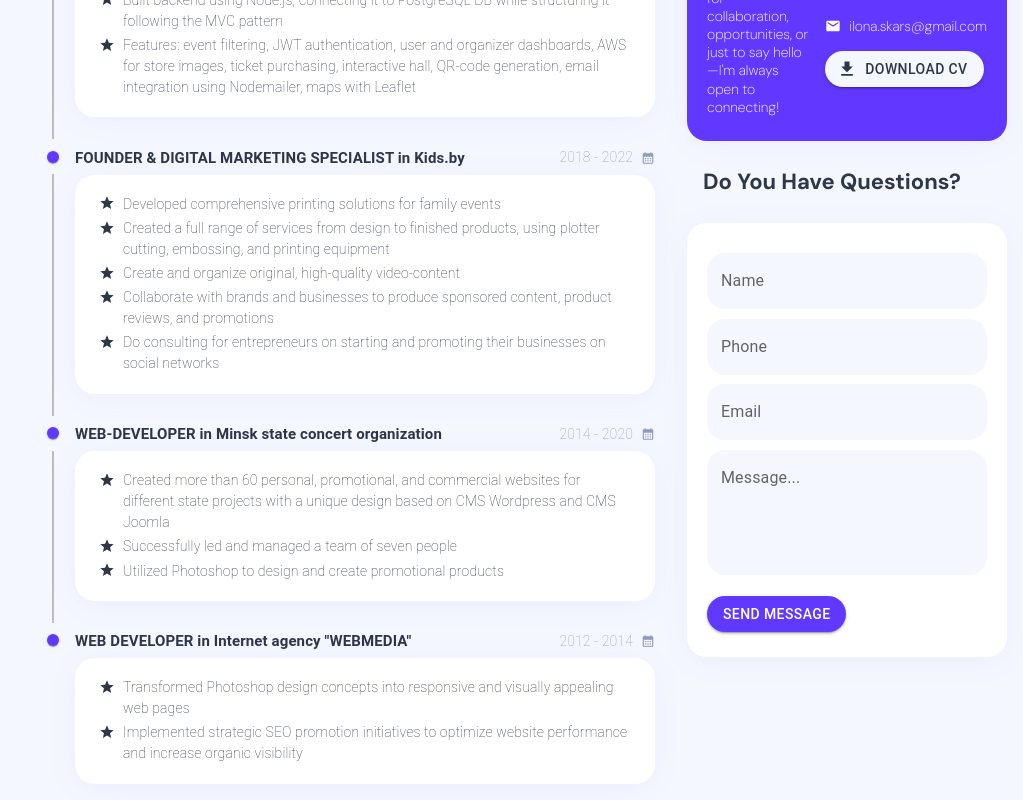
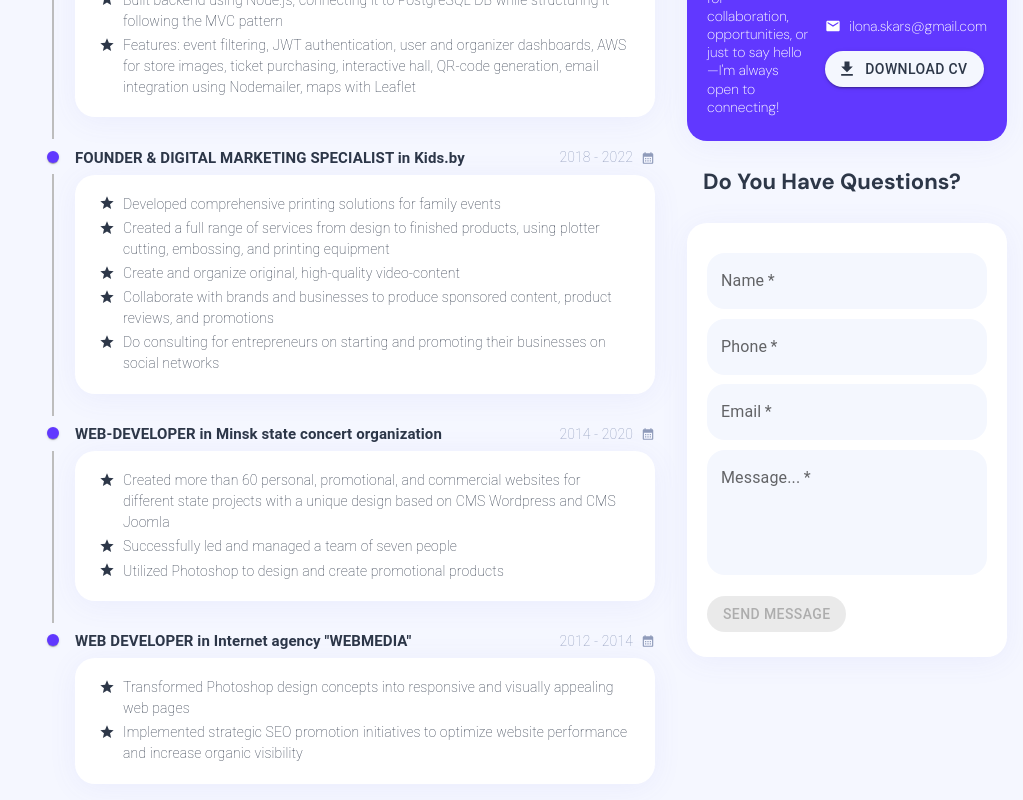
Before and after one commit to IlonaSkargovskaia/folio, a React (Create React App) app: page / in a window 1280 px wide. Shown: the part 2190-2990 px from the top of the page, without its empty margins (257-1280 px from the left). Built offline with nearby package versions, Linux system fonts and the light colour scheme.

Commit message:
fix: check form

```diff
--- a/src/components/Contacts.jsx
+++ b/src/components/Contacts.jsx
@@ -10,15 +10,19 @@ const Contacts = () => {
     const [email, setEmail] = useState("");
     const [message, setMessage] = useState("");
     const [successMessage, setSuccessMessage] = useState("");
+    const [isSubmitDisabled, setIsSubmitDisabled] = useState(true);
     const form = useRef();
+
+    const handleInputChange = () => {
+        if (name && email && message) {
+            setIsSubmitDisabled(false);
+        } else {
+            setIsSubmitDisabled(true);
+        }
+    };
 
     const handleSendMessage = (e) => {
         e.preventDefault();
-
-        if (!name || !email || !message) {
-            setSuccessMessage("Please fill out all required fields.");
-            return;
-        }
 
         emailjs
             .sendForm(
@@ -117,6 +121,7 @@ const Contacts = () => {
                 </div>
                 <div className="contacts-form block-column">
                     {successMessage ? (
+                        <>
                             <Typography
                                 variant="body2"
                                 color="success"
@@ -125,36 +130,53 @@ const Contacts = () => {
                             >
                                 {successMessage}
                             </Typography>
+                        </>
                     ) : (
                         <form onSubmit={handleSendMessage} ref={form}>
                             <TextField
                                 label="Name"
+                                required
                                 fullWidth
                                 value={name}
                                 name="user_name"
-                                onChange={(e) => setName(e.target.value)}
+                                onChange={(e) => {
+                                    setName(e.target.value);
+                                    handleInputChange();
+                                }}
                             />
                             <TextField
                                 label="Phone"
+                                required
                                 fullWidth
                                 value={phone}
-                                onChange={(e) => setPhone(e.target.value)}
+                                onChange={(e) => {
+                                    setPhone(e.target.value);
+                                    handleInputChange();
+                                }}
                             />
                             <TextField
                                 label="Email"
+                                required
                                 fullWidth
                                 value={email}
                                 name="user_email"
-                                onChange={(e) => setEmail(e.target.value)}
+                                onChange={(e) => {
+                                    setEmail(e.target.value);
+                                    handleInputChange();
+                                }}
                             />
                             <TextField
                                 label="Message..."
+                                required
                                 multiline
                                 rows={4}
                                 fullWidth
                                 value={message}
                                 name="message"
-                                onChange={(e) => setMessage(e.target.value)}
+                                onChange={(e) => {
+                                    setMessage(e.target.value);
+                                    handleInputChange();
+                                }}
                             />
                             <Button
                                 variant="contained"
@@ -162,6 +184,7 @@ const Contacts = () => {
                                 onClick={handleSendMessage}
                                 className="download"
                                 style={{ marginTop: "1rem" }}
+                                disabled={isSubmitDisabled}
                             >
                                 Send Message
                             </Button>
--- a/src/components/styles.css
+++ b/src/components/styles.css
@@ -689,6 +689,10 @@ a:active {
     border: 0;
 }
 
+.css-sghohy-MuiButtonBase-root-MuiButton-root.Mui-disabled{
+    background-color: rgb(80 80 80 / 12%) !important;
+}
+
 .contacts-form .MuiTextField-root {
     margin: 0.3rem 0;
 }
```
Lines whose indentation alone changed are shown as unchanged.
